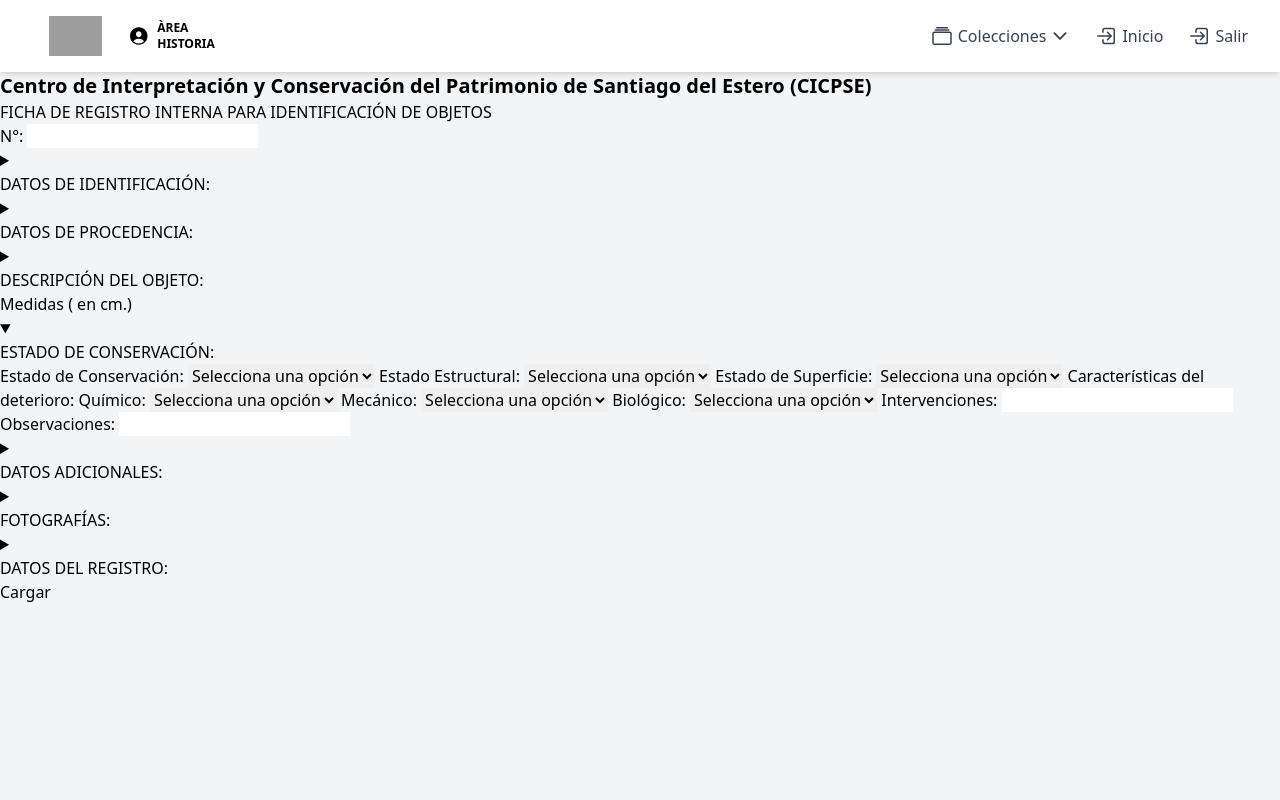
After one commit to sss2611/Patrimonio2025, a Django app: template app/cuentas/templates/fichas/formularioCargas.html in a window 1280 px wide, after a click on "ESTADO DE CONSERVACIÓN:". The commit adds this page. Run offline with Django 5.2, Linux system fonts and the light colour scheme; the template is opened without the code that fills it, so the values that code supplies are empty; some libraries are stand-ins or nearby versions; grey boxes are pictures that could not be loaded.

Commit message:
agregue carpetas para ordenar el templates falta adaptar los htmls

```diff
--- /dev/null
+++ b/app/cuentas/templates/fichas/formularioCargas.html
@@ -0,0 +1,287 @@
+<!DOCTYPE html>
+<html lang="es">
+
+<head>
+  <meta charset="UTF-8">
+  <meta name="viewport" content="width=device-width, initial-scale=1.0">
+  <link rel="stylesheet" href="/patrimonio/app/static/css/formularioCargas.css">
+  <link rel="icon" type="image/logo" href="/patrimonio/app/static/img/favi_patrimonio.png" />
+
+  <title>Ficha de Registro</title>
+  <script type="module" src="https://unpkg.com/ionicons@7.1.0/dist/ionicons/ionicons.esm.js"></script>
+  <script nomodule src="https://unpkg.com/ionicons@7.1.0/dist/ionicons/ionicons.js"></script>
+  <script src="https://cdn.tailwindcss.com"></script>
+</head>
+
+<body class="bg-gray-100 min-h-screen flex flex-col">
+  <!-- Header -->
+  <header class="bg-white shadow-md px-8 py-4 flex justify-between items-center">
+    <div class="flex items-center">
+      <img src="img/logo.png" alt="Logo" class="w-full h-10 mr-2 object-contain">
+      <div class="flex items-center gap-2">
+        <ion-icon name="person-circle" class="text-3xl"></ion-icon>
+        <p class="uppercase text-xs font-semibold">Àrea Historia</p>
+      </div>
+
+    </div>
+
+    <div class="flex items-center space-x-6 relative">
+      <div class="group relative">
+        <button class="flex items-center text-gray-700 hover:text-blue-600">
+          <ion-icon name="albums-outline" class="text-2xl mr-1"></ion-icon>
+          <span>Colecciones</span>
+          <ion-icon name="chevron-down-outline" class="text-xl ml-1"></ion-icon>
+        </button>
+        <div class="absolute hidden group-hover:block bg-white shadow-lg mt-2 rounded-lg py-2 w-40">
+          <a href="#" class="flex items-center px-4 py-2 hover:bg-gray-100">
+            <ion-icon name="color-palette-outline" class="mr-2"></ion-icon> Bellas Artes
+          </a>
+          <a href="#" class="flex items-center px-4 py-2 hover:bg-gray-100">
+            <ion-icon name="earth-outline" class="mr-2"></ion-icon> Antropología
+          </a>
+          <a href="#" class="flex items-center px-4 py-2 hover:bg-gray-100">
+            <ion-icon name="book-outline" class="mr-2"></ion-icon> Historia
+          </a>
+        </div>
+      </div>
+
+      <a href="welcomeh.html" class="flex items-center text-gray-700 hover:text-blue-600">
+        <ion-icon name="log-in-outline" class="text-2xl mr-1"></ion-icon>
+        <span>Inicio</span>
+      </a>
+
+      <a href="home.html" class="flex items-center text-gray-700 hover:text-blue-600">
+        <ion-icon name="log-in-outline" class="text-2xl mr-1"></ion-icon>
+        <span>Salir</span>
+      </a>
+
+    </div>
+
+  </header>
+
+  <body>
+    <h1 class="text-xl font-semibold">Centro de Interpretación y Conservación del Patrimonio
+      de Santiago del Estero (CICPSE)</h1>
+
+    <h2>FICHA DE REGISTRO INTERNA PARA IDENTIFICACIÓN DE OBJETOS </h2>
+
+    <form id="nroId" class="contenedor-boton">
+      <label>
+        N°:
+        <input type="number" id="nroId" required>
+      </label>
+    </form>
+    <div class="container">
+      <form id="datosIdentificacion" class="FormularioCarga">
+        <details>
+          <summary><h2>DATOS DE IDENTIFICACIÓN:</h2></summary>
+          <label>
+        N° de sigla CICPSE:
+        <input type="number" id="nroSigla" required>
+        Sigla RENICOA:
+        <input type="text" id="siglaRenicoa">
+        Otros N° de registro:
+        <input type="text" id="otrosNroRegistro">
+        Nombre de la colección:
+        <input type="text" id="nombreColeccion" required>
+        Nombre descriptivo:
+        <input type="text" id="nombreDescriptivo">
+        Tipo de material:
+        <input type="text" id="tipoMaterial" required>
+        Año de colección:
+        <input type="text" id="anioColeccion">
+        Forma de ingreso:
+        <input type="text" id="formaIngreso" required>
+        Ubicación:
+        <input type="text" id="ubicacion" required>
+        Otros datos:
+        <input type="text" id="otrosDatos">
+      </label>
+      </details>
+    </form>
+
+    <form id="datosProcedencia" class="FormularioCarga">
+      <details>
+        <summary><h2>DATOS DE PROCEDENCIA:</h2></summary>
+        <label>
+        País:
+        <input type="text" id="pais">
+        Provincia/Región:
+        <input type="text" id="paisRegion">
+        Departamento:
+        <input type="text" id="departamento">
+        Localidad:
+        <input type="text" id="localidad">
+        Sitio arqueológico:
+        <input type="text" id="sitioArqueologico">
+        Datos contextuales:
+        <input type="text" id="datosContextuales">
+      </label>
+      </details>
+    </form>
+
+    <form id="descripcionOjbeto" class="FormularioCarga">
+      <details>
+        <summary><h2>DESCRIPCIÓN DEL OBJETO:</h2>
+          <h2>Medidas ( en cm.)</h2></summary>
+      <label>
+        Altura/Largo:
+        <input type="number" id="alturaLargo">
+        Ancho/Diam. máximo:
+        <input type="number" id="anchoDiametroMaximo">
+        Espesor:
+        <input type="number" id="espesor">
+        Otras alturas:
+        <input type="number" id="otrasAlturas">
+        Diámetro mínimo:
+        <input type="number" id="diametroMinimo">
+        Otras:
+        <input type="text" id="otrasMedidas">
+      </label>
+      <h2>Descripción:</h2>
+      <label>
+        Forma:
+        <input type="text" id="forma">
+        Técnica:
+        <input type="text" id="tecnica">
+        Descripción:
+        <input type="text" id="descripcion">
+        Adscripción cultural/temporal:
+        <input type="text" id="dscripciónCulturalTemporal">
+      </label>
+      </details>
+    </form>
+
+    <form id="estadoConservacion" class="FormularioCarga">
+      <details>
+        <summary><h2>ESTADO DE CONSERVACIÓN: </h2></summary>
+      <label for="estadoConservacion">
+        Estado de Conservación:
+        <select id="estadoConservacion" name="estado" required>
+          <option value="" disabled selected>Selecciona una opción</option>
+          <option value="malo">Malo</option>
+          <option value="regular">Regular</option>
+          <option value="bueno">Bueno</option>
+          <option value="muy bueno">Muy Bueno</option>
+        </select>
+      </label>
+      <label for="estadoEstructural">
+        Estado Estructural:
+        <select id="estadoEstructural" name="estado" required>
+          <option value="" disabled selected>Selecciona una opción</option>
+          <option value="entero">Entero</option>
+          <option value="fragmentado">Fragmentado</option>
+          <option value="completo">Completo</option>
+          <option value="incompleto">Incompleto</option>
+          <option value="rajadoAgrietado">Rajado/Agrietado</option>
+          <option value="restaurado">Restaurado</option>
+          <option value="deformado">Deformado</option>
+        </select>
+      </label>
+      <label for="estadoSuperficie">
+        Estado de Superficie:
+        <select id="estadoSuperficie" name="estado" required>
+          <option value="" disabled selected>Selecciona una opción</option>
+          <option value="sinDeterioro">Sin deterioro</option>
+          <option value="suciedadSuperficial">Suciedad Superficial</option>
+          <option value="depositosForaneos">Depósitos foraneos</option>
+          <option value="desgaste">Desgaste</option>
+          <option value="perdida">Pérdida</option>
+          <option value="manchas">Manchas</option>
+        </select>
+      </label>
+      <label>
+        Características del deterioro:
+        <label for="estadoCaracteristicas">
+          Químico:
+          <select id="quimico" name="estado" required>
+            <option value="" disabled selected>Selecciona una opción</option>
+            <option value="sales">Sales</option>
+            <option value="oxidosCorrosion">Óxidos/Corrosión</option>
+          </select>
+          Mecánico:
+          <select id="mecanico" name="estado" required>
+            <option value="" disabled selected>Selecciona una opción</option>
+            <option value="golpe">Golpe</option>
+            <option value="corte">Corte</option>
+          </select>
+          Biológico:
+          <select id="biologico" name="estado" required>
+            <option value="" disabled selected>Selecciona una opción</option>
+            <option value="vegetal">Vegetal</option>
+            <option value="animal">Animal</option>
+            <option value="insecto">Insecto</option>
+            <option value="mohoHongo">Moho/Hongo</option>
+          </select>
+        </label>
+        Intervenciones:
+        <input type="text" id="intervenciones" required>
+        Observaciones:
+        <input type="text" id="observaciones">
+      </label>
+      </details>
+    </form>
+
+    <form id="datosAdicionales" class="FormularioCarga">
+      <details>
+        <summary><h2>DATOS ADICIONALES:</h2></summary>
+      <label>
+        Intervenciones de investigación:
+        <input type="text" id="intervencionesInvestigacion">
+        Préstamos/Exposiciones:
+        <input type="text" id="prestamosExposiciones">
+        Ubicaciones anteriores:
+        <input type="text" id="ubicacionesAnteriores">
+        Documentación asociada al objeto (etiquetas, informes, artículos, etc.):
+        <input type="text" id="documentacionAsociada">
+        Asociación con otros lotes / objetos:
+        <input type="text" id="asociacionOtrosLotesObjetos">
+        Historia del objeto en la institución (a quien perteneció, actas de ingreso, etc):
+        <input type="text" id="historiaObjeto">
+        Otra información:
+        <input type="text" id="otraInformacion">
+      </label>
+      </details>
+    </form>
+
+    <form id="fotografías" class="FormularioCarga" enctype="multipart/form-data">
+      <details>
+        <summary><h2>FOTOGRAFÍAS:</h2></summary>
+      <label>
+        Del objeto sin intervención:
+        <input type="file" id="sinIntervencion" name="sinIntervencion" accept="image/*">
+        Del objeto intervenido:
+        <input type="file" id="objetoIntervenido" name="objetoIntervenido" accept="image/*">
+        Rótulos / Detalles:
+        <input type="file" id="rotulosDetalles" name="rotulosDetalles" accept="image/*">
+        Otras fotografías:
+        <input type="file" id="otrasFotografias" name="otrasFotografias" accept="image/*" multiple>
+      </label>
+      </details>
+    </form>
+
+    <form id="datosRegistro" class="FormularioCarga">
+      <details>
+        <summary><h2>DATOS DEL REGISTRO:</h2></summary>
+      <label>
+        Fecha del Registro:
+        <input type="date" id="fechaRegistro" required>
+        Nombre y Apellido:
+        <input type="text" id="nombreApellido" required>
+        Dni:
+        <input type="number" id="dni" required>
+        Designación:
+        <input type="text" id="designacion" required>
+        Contacto:
+        <input type="number" id="contacto" required>
+      </label>
+      </details>
+    </form>
+  </div>
+
+    <div class="contenedor-boton">
+      <button class="buttonId">Cargar</button>
+    </div>
+  </body>
+
+</html>
```
Also changed, not shown: app/cuentas/static/css/styles.css (+3 -5 lines), app/cuentas/templates/fichas/edit_user.html (added, +31 -0 lines), app/cuentas/templates/layouts/base.html (renamed from app/cuentas/templates/base.html, +41 -5 lines), app/cuentas/templates/pages/welcome.html (added, +86 -0 lines), app/cuentas/templates/profile.html (deleted, +0 -31 lines), app/cuentas/templates/users/profile.html (added, +208 -0 lines), app/cuentas/templates/auth/login.html (renamed from app/cuentas/templates/login.html), app/cuentas/templates/auth/register.html (renamed from app/cuentas/templates/register.html), app/cuentas/templates/pages/home.html (renamed from app/cuentas/templates/home.html), app/cuentas/templates/users/users_list.html (renamed from app/cuentas/templates/users_list.html), app/db.sqlite3.
